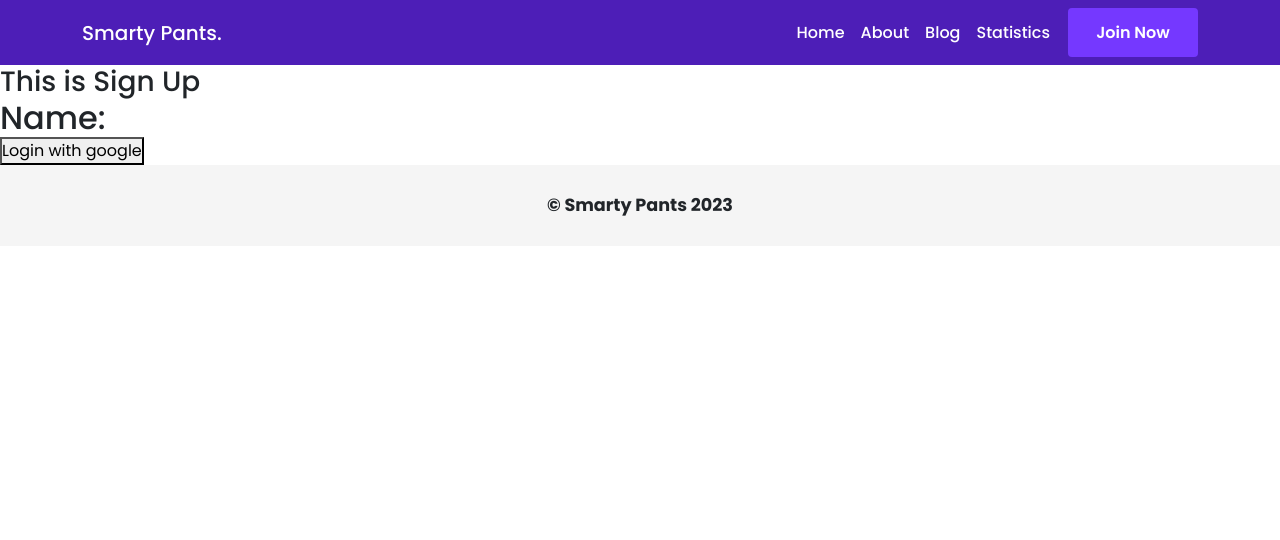
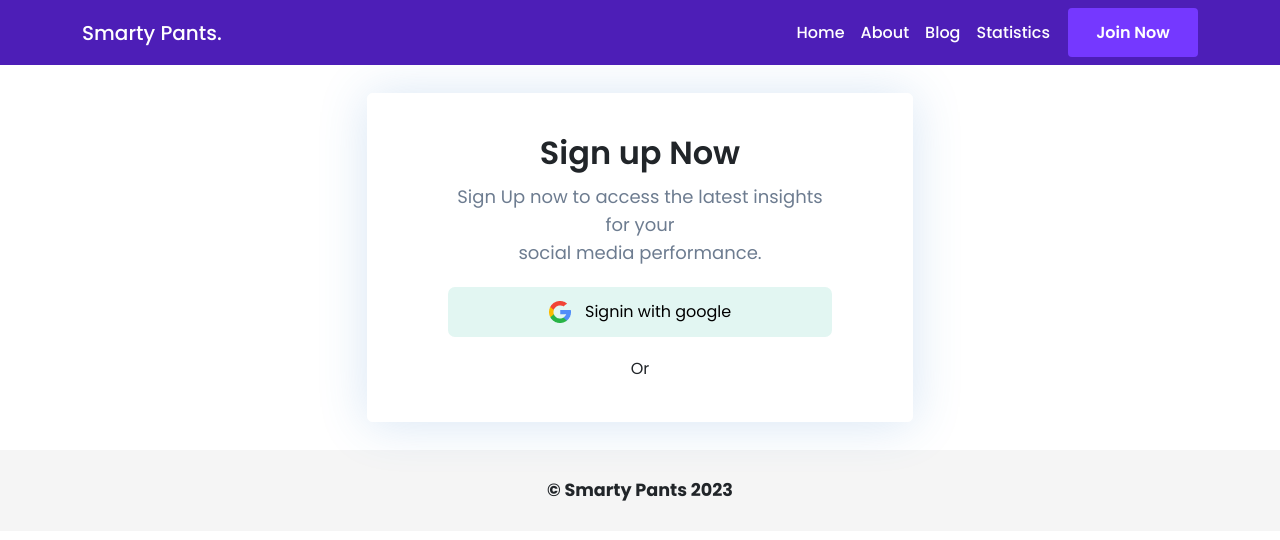
Before and after one commit to nahidthenh/SmartyPants, a React (Vite) app: page /signup in a window 1280 px wide. Shown: the top 540 px of the page. Built offline with nearby package versions, Linux system fonts and the light colour scheme.

Commit message:
SignUp form

```diff
--- a/src/components/Auth/Signup/Signup.jsx
+++ b/src/components/Auth/Signup/Signup.jsx
@@ -3,12 +3,15 @@ import 'react-toastify/dist/ReactToastify.css';
 import { GoogleAuthProvider, getAuth, signInWithPopup } from "firebase/auth";
 import app from "../../../firebase/firebase.init";
 import { useState } from "react";
+import { Col, Container, Row } from 'react-bootstrap';
+import googleImage from '../../../assets/images/google.png'
 
 const googleProvider = new GoogleAuthProvider();
 const auth = getAuth(app);
 // const notify = () => toast("Wow so easy!");
 const Signup = () => {
     const [user, setUser] = useState({})
+    console.log(user);
     const [success, setSuccess] = useState(false)
     console.log(success);
     const handleGoogleLogin = () => {
@@ -47,13 +50,24 @@ const Signup = () => {
     }
 
     return (
-        <div>
-            <h3>This is Sign Up</h3>
-            <h2>Name:{user.displayName}</h2>
-            <img src={user.photoURL} alt="" />
-            <button onClick={() => handleGoogleLogin()}>Login with google</button>
-            <ToastContainer />
-        </div>
+        <>
+            <Container>
+                <Row>
+                    <Col md={6} className='mx-auto'>
+                        <div className="auth-form">
+                            <div className="auth-title text-center">
+                                <h3>Sign up Now</h3>
+                                <p>Sign Up now to access the latest insights for your</p>
+                                <p>social media performance. </p>
+                                <button onClick={() => handleGoogleLogin()}> <img src={googleImage} alt="" /> Signin with google</button>
+                                <span>Or</span>
+                                <ToastContainer />
+                            </div>
+                        </div>
+                    </Col>
+                </Row>
+            </Container>
+        </>
     );
 };
 
--- a/src/index.scss
+++ b/src/index.scss
@@ -1547,7 +1547,45 @@ body {
 // =============== Error Page CSS End =============== //
 
 // =============== Auth Page CSS Start =============== //
-
+.auth-form {
+  background: #ffffff;
+  border: 1.2px solid #ffffff;
+  box-shadow: 0px 2px 50px rgba(56, 123, 201, 0.2);
+  border-radius: 5px;
+  margin: 1.75rem auto;
+  /* max-width: 580px; */
+  width: 100%;
+  padding: 40px 80px;
+}
+
+.auth-title {
+  h3 {
+    font-size: 32px;
+    margin-bottom: 10px;
+    font-weight: 600;
+  }
+
+  p {
+    font-size: 18px;
+    line-height: 28px;
+    color: #6d7c90;
+    font-weight: 400;
+  }
+
+  button {
+    background: rgb(226, 246, 242);
+    border: 0;
+    width: 100%;
+    height: 50px;
+    margin: 20px 0;
+    border-radius: 7px;
+
+    img {
+      margin-right: 10px;
+      margin-top: -1px;
+    }
+  }
+}
 
 
 // =============== Auth Page CSS Start =============== //
```
Also changed, not shown: src/assets/images/google.png (added).
